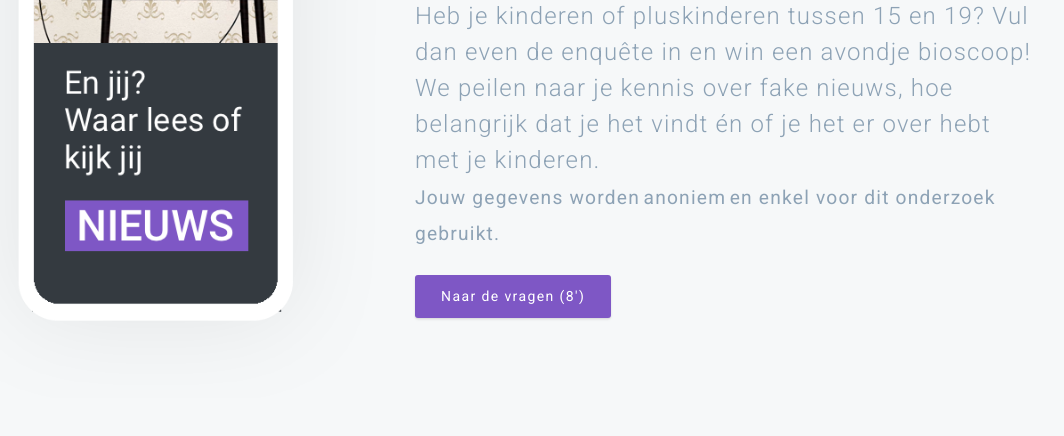
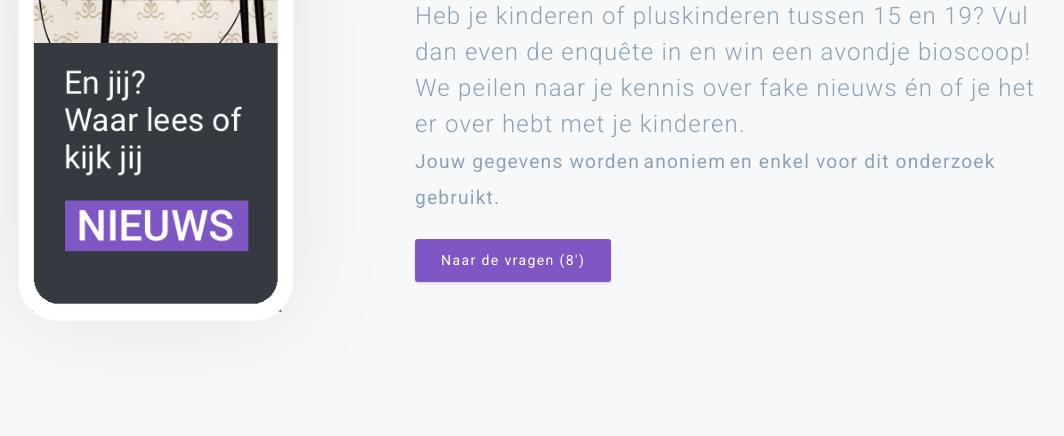
Before and after one commit to mrhannes/fakenieuwsonderzoek, a plain HTML site: page index.html in a window 1280 px wide. Shown: the part 364-800 px from the top of the page, without its empty margins (150-1214 px from the left). Drawn offline with nearby package versions, Linux system fonts and the light colour scheme.

Commit message:
minder tekst

```diff
--- a/index.html
+++ b/index.html
@@ -35,7 +35,7 @@
           <span>Hét grote Fake Nieuws onderzoek</span>
           <h1>Wat is jouw mening over <b>fake nieuws?</b></h1>
           <p>Heb je kinderen of pluskinderen tussen 15 en 19? Vul dan even de enquête in en win een avondje bioscoop!</p>
-          <p>We peilen naar je kennis over fake nieuws, hoe belangrijk dat je het vindt én of je het er over hebt met je kinderen. </p>
+          <p>We peilen naar je kennis over fake nieuws én of je het er over hebt met je kinderen. </p>
           <p><small>Jouw gegevens worden anoniem en enkel voor dit onderzoek gebruikt.</small></p>
           <a href="https://ghentunipss.eu.qualtrics.com/jfe/form/SV_3UcEI24zHrXYOmp" class="btn btn-regular">Naar de vragen (8')</a>
         </div>
```
